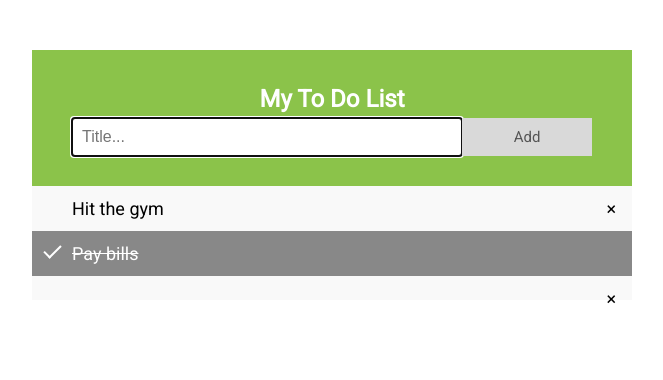
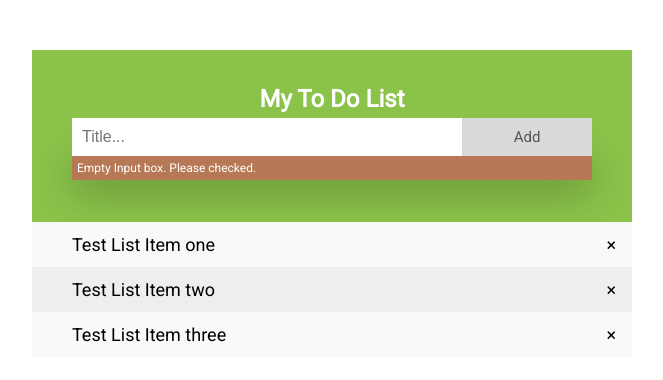
Before and after one commit to codersaiful/DOM, a website: page todo-list.html in a window 1280 px wide. Both pictures are taken after a click on the element "Add". Shown: the whole page, without its empty margins (308-971 px from the left). Drawn offline with Linux system fonts and the light colour scheme.

Commit message:
Primarily Done of Listing

```diff
--- a/assets/css/todo-list.css
+++ b/assets/css/todo-list.css
@@ -13,6 +13,25 @@ body {
     width: 600px;
     margin: 50px auto;
 }
+
+.inputbox-box-wrapper {
+    width: 100%;
+    display: block;
+    box-sizing: border-box;
+    clear: both;
+}
+
+p.error-message {
+    display: block;
+    background: #e91e6373;
+    text-align: left;
+    clear: both;
+    font-size: 12px;
+    padding: 5px;
+    box-shadow: 0 10px 41px 0 #00000054;
+    display: none;
+}
+
 /* Include the padding and border in an element's total width and height */
 * {
   box-sizing: border-box;
--- a/assets/js/todo-list.js
+++ b/assets/js/todo-list.js
@@ -21,8 +21,16 @@ const createNewLi = (inputedText) => {
 
 const addLi = () => {
     let todoText = inputBox.value;
+    let errorMsgBox = document.querySelector('.error-message');
+    if(todoText === ''){
+        errorMsgBox.innerHTML="Empty Input box. Please checked.";
+        errorMsgBox.style.display = 'block'
+        return;
+    }
+
     myUlItem.appendChild(createNewLi(todoText));
-    inputBox.value="";
+    inputBox.value=errorMsgBox.innerHTML="";
+    errorMsgBox.style.display = 'none'
     inputBox.focus();
 }
 
@@ -49,12 +57,13 @@ inputBox.addEventListener('keyup',(e)=>{
 
 
 myUlItem.addEventListener('click',function(e){
+    let element = e.target;
     console.log(e.target.tagName);
-    if(e.target){
 
+    if(element.tagName === 'LI'){
+        element.classList.toggle('checked');
+        //element.setAttribute('class','checked');
+    }else if( element.tagName === 'SPAN' ){
+        element.parentElement.remove();
     }
-    e.target.setAttribute('class','checked');
-    console.dir(e.target);
-    console.log(e.target);
-    // e.target.style.display = "none";
 });
--- a/todo-list.html
+++ b/todo-list.html
@@ -11,14 +11,18 @@
   <body>
     <div class="todo-list-wrapper">
         <div id="myDIV" class="header">
-            <h2 style="margin:5px">My To Do List</h2>
-            <input type="text" id="myInput" placeholder="Title...">
-            <span class="addBtn">Add</span>
+            <div class="inputbox-box-wrapper">
+                <h2 style="margin:5px">My To Do List</h2>
+                <input type="text" id="myInput" placeholder="Title...">
+                <span class="addBtn">Add</span>
+            </div>
+            <p class="error-message"></p>
         </div>
 
         <ul id="myUL">
-            <li>Hit the gym <span class="close">×</span></li>
-            <li class="checked">Pay bills</li>
+            <li>Test List Item one <span class="close">×</span></li>
+            <li>Test List Item two <span class="close">×</span></li>
+            <li>Test List Item three <span class="close">×</span></li>
             <!-- <li>Meet George</li>
             <li>Buy eggs</li>
             <li>Read a book</li>
```
